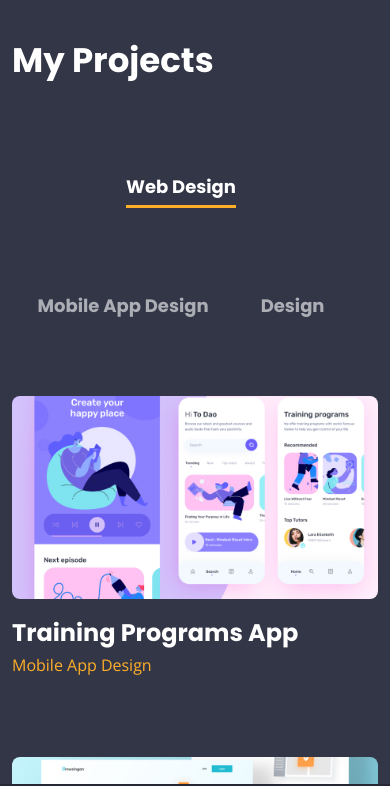
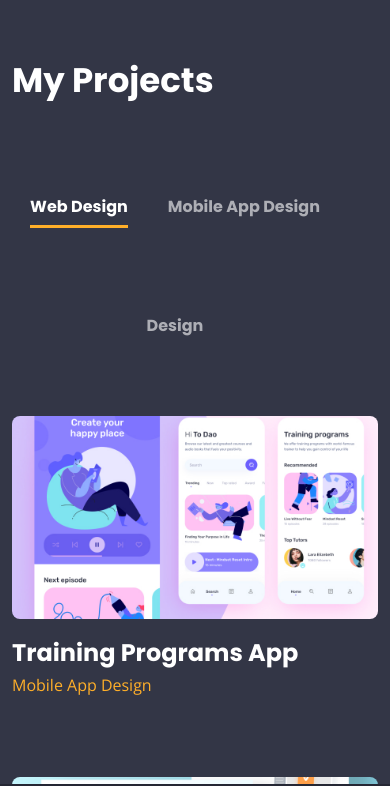
Before and after one commit to fizipan/hafizhmaulana_y, a plain HTML site: page projects.html in a window 390 px wide. Shown: the top 786 px of the page. Drawn offline with nearby package versions, Linux system fonts and the light colour scheme.

Commit message:
bug fix mobile

```diff
--- a/style/_global.scss
+++ b/style/_global.scss
@@ -8,7 +8,7 @@ body {
   margin-top: 150px;
 
   @include media-breakpoint-down(md) {
-    margin-top: 40px;
+    margin-top: 60px;
   }
 }
 
@@ -31,7 +31,7 @@ footer {
     font-family: "Open Sans", sans-serif;
     font-style: normal;
     font-weight: normal;
-    font-size: 14px;
+    font-size: 16px;
     line-height: 28px;
     color: rgb(206, 206, 206);
 
--- a/style/_navbar.scss
+++ b/style/_navbar.scss
@@ -70,6 +70,7 @@
           height: 100vh;
           width: 100%;
           padding-left: 1.2rem;
+          padding-top: 1.5rem;
           align-items: center;
           justify-content: space-evenly;
           flex-direction: column;
@@ -89,7 +90,7 @@
 
           .navigation-link {
             display: inline-block;
-            font-weight: normal;
+            font-weight: 600;
             font-size: 16px;
             line-height: 27px;
             color: #ffffff;
--- a/style/components/_contact.scss
+++ b/style/components/_contact.scss
@@ -14,6 +14,10 @@
       h4 {
         margin: 0;
         font-weight: bold;
+
+        @include media-breakpoint-down(md) {
+          font-size: 16px;
+        }
       }
 
       .button-contact {
--- a/style/pages/_all-projects.scss
+++ b/style/pages/_all-projects.scss
@@ -7,6 +7,7 @@
 
   .nav-pills {
     @include media-breakpoint-down(md) {
+      display: flex;
       justify-content: center;
     }
     .nav-item {
@@ -20,11 +21,10 @@
         opacity: 0.6;
         padding: 0;
         margin-right: 40px;
-        margin-left: 12px;
         border-radius: 0;
 
         @include media-breakpoint-down(md) {
-          font-size: 18px;
+          font-size: 16px;
         }
 
         &.active {
--- a/style/pages/_home.scss
+++ b/style/pages/_home.scss
@@ -25,10 +25,6 @@
     font-size: 16px;
     line-height: 30px;
     opacity: 0.8;
-
-    @include media-breakpoint-down(md) {
-      font-size: 14px;
-    }
   }
 
   .sosmed-wrap {
```
Also changed, not shown: style/main.css, 1 other file.
